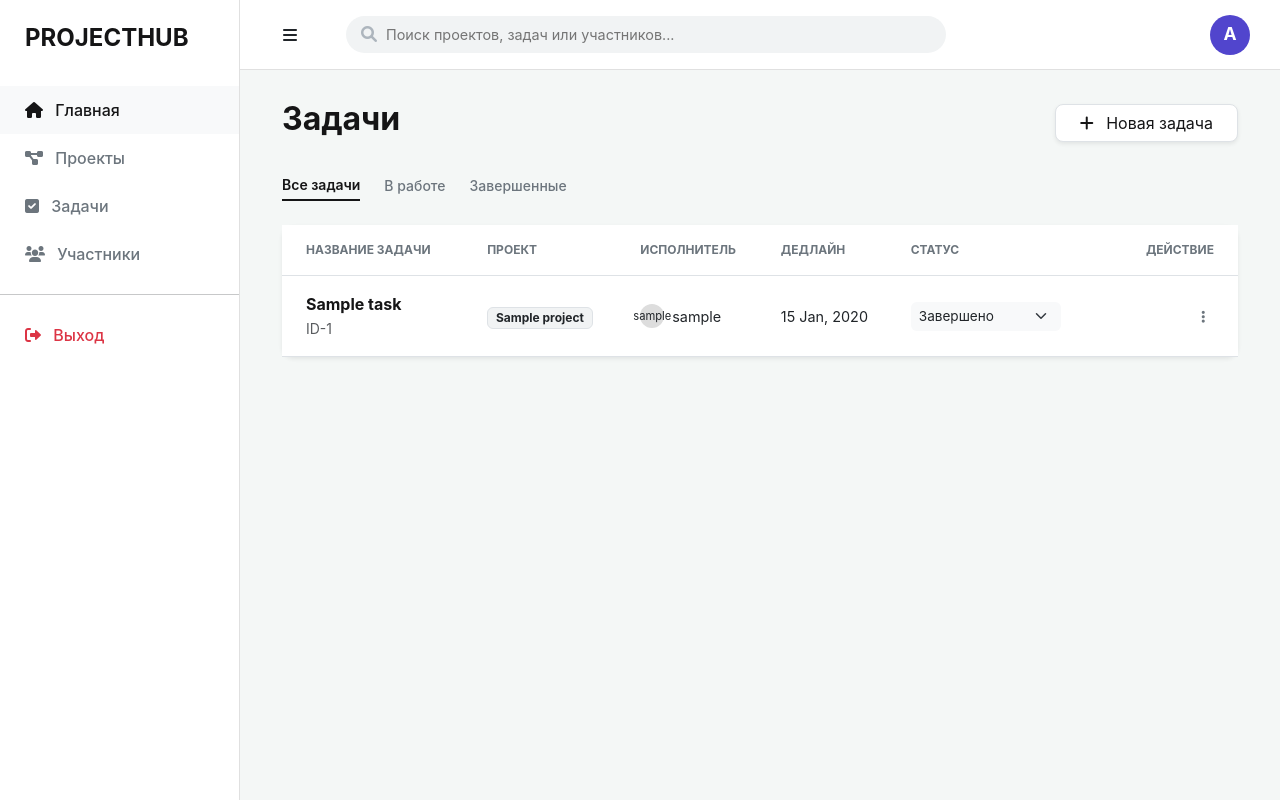
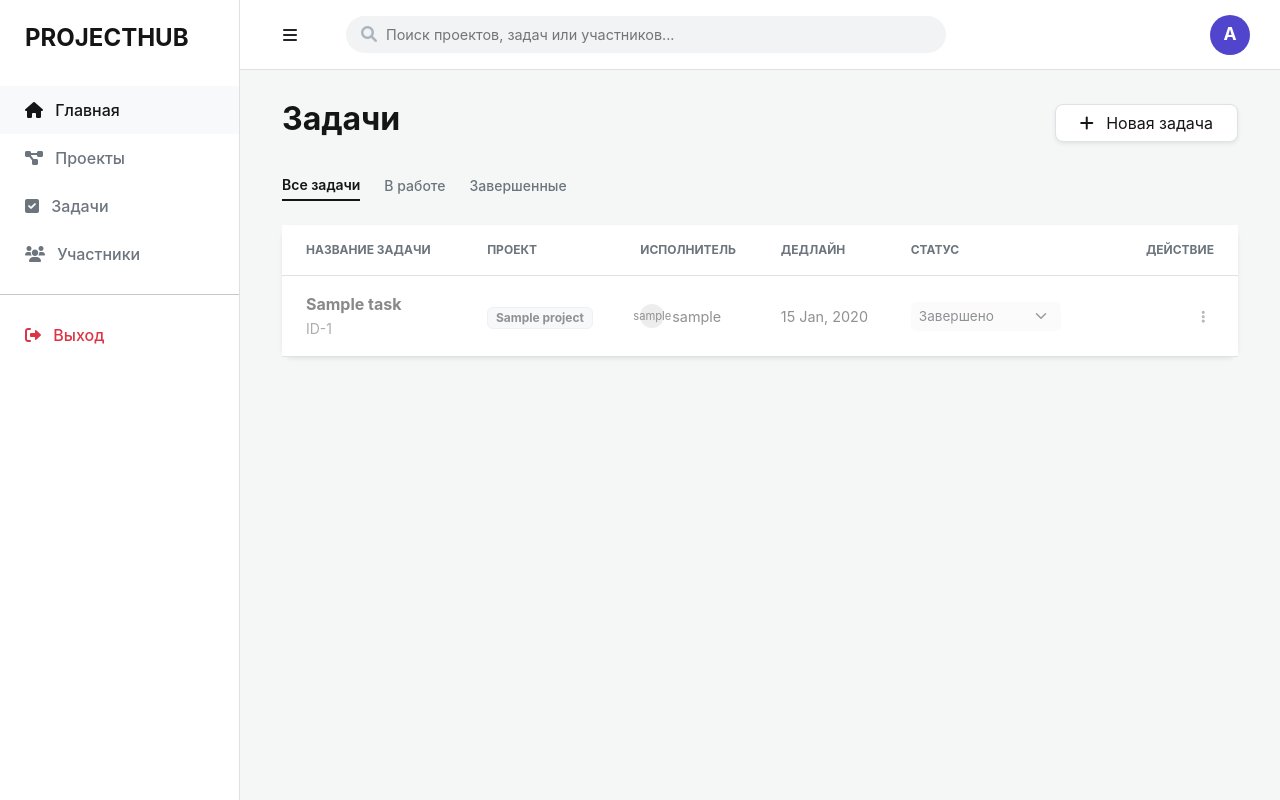
Before and after one commit to Alika443/diplom, a FastAPI app: template templates/tasks.html in a window 1280 px wide. Run offline with FastAPI, Linux system fonts and the light colour scheme; the template is opened without the code that fills it: most values are stand-ins (such as "Sample title", 1, 10 or a date in 2020).

Commit message:
задача становится прозрачной после завершения

```diff
--- a/templates/tasks.html
+++ b/templates/tasks.html
@@ -32,9 +32,11 @@
                 </thead>
                 <tbody>
     {% for task in tasks %}
-    <tr class="border-bottom">
+    <tr class="border-bottom {% if task.status == 'Done' %}opacity-50{% endif %}" style="transition: all 0.3s ease;">
         <td class="ps-4 py-3">
-            <div class="fw-bold" style="color: var(--neutral-dark);">{{ task.title }}</div>
+            <div class="fw-bold" style="color: var(--neutral-dark);">
+                {{ task.title }}
+            </div>
             <small class="text-muted">ID-{{ task.id }}</small>
         </td>
         <td>
@@ -56,7 +58,7 @@
 
         <td>
             <form action="/tasks/update-status/{{ task.id }}" method="post" style="margin: 0;">
-                <select name="status" onchange="this.form.submit()" class="form-select form-select-sm border-0 bg-light" style="width: 150px; font-size: 0.85rem; cursor: pointer; border-radius: 6px;">
+                <select name="status" onchange="this.form.submit()" class="form-select form-select-sm border-0 bg-light shadow-none" style="width: 150px; font-size: 0.85rem; cursor: pointer; border-radius: 6px;">
                     <option value="To Do" {% if task.status == 'To Do' %}selected{% endif %}>Нужно сделать</option>
                     <option value="In Progress" {% if task.status == 'In Progress' %}selected{% endif %}>В работе</option>
                     <option value="Done" {% if task.status == 'Done' %}selected{% endif %}>Завершено</option>
```
Also changed, not shown: sql_app.db.
